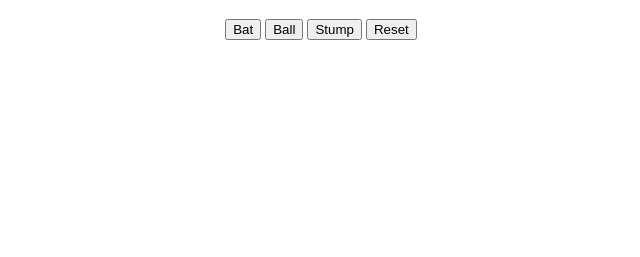
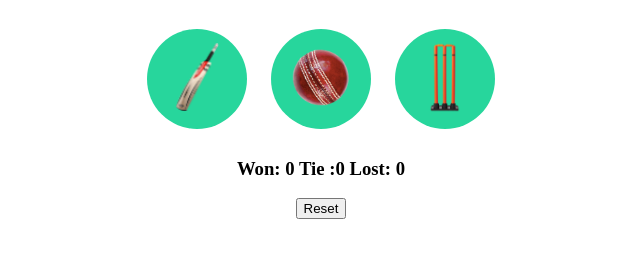
Before and after one commit to madhuSudan27/AdvanceJS, a plain HTML site: page Project/cricket project.html in a window 1280 px wide. Shown: the part 61-318 px from the top of the page, without its empty margins (319-959 px from the left). Drawn offline with Linux system fonts and the light colour scheme.

Commit message:
added some css to cricket

```diff
--- a/Exercise/cricket project.html
+++ b/Project/cricket project.html
@@ -4,35 +4,40 @@
     <meta charset="UTF-8">
     <meta name="viewport" content="width=device-width, initial-scale=1.0">
     <title>Cricket game</title>
-    <style>
-        body{
-            text-align: center;
-        }
-    </style>
+    <link rel="stylesheet" href="cricket.css">
 </head>
 <body>
     <h1>Bat Ball Stump game </h1>
-    <Button onclick="
+
+
+    <Button  class="choice-button" onclick="
         // call the function to Know  computer choise
         let computerChoice= generateComputerChoise();
         let result=getResult('Bat', computerChoice);
         outputMsg('Bat',computerChoice,result);
         "
-    >Bat</Button>
+    ><img src="image/bat.png" alt="Bat image" class="choice-img"></Button>
 
-    <Button onclick="
+    <Button class="choice-button" onclick="
         computerChoice=generateComputerChoise();
         result=getResult('Ball',computerChoice);
         outputMsg('Ball',computerChoice,result);
         "
-    >Ball</Button>
-    <Button onclick="
+    ><img src="image/ball.png" alt="Ball image" class="choice-img"></Button>
+    <Button class="choice-button" onclick="
         computerChoice= generateComputerChoise();
         result=getResult('Stump', computerChoice);
         outputMsg('Stump',computerChoice,result);
         "
-    >Stump</Button>
+    ><img src="image/stump.png" alt="Stump image" class="choice-img"></Button>
 
+    <!-- result -->
+    <h3 id="user-move"></h3>
+    <h3 id="computer-move"></h3>
+    <h3 id="result"></h3>
+    <h3 id="score"></h3>
+
+    <!-- reset button -->
     <button onclick="
     localStorage.clear();
     resetScore();
@@ -49,10 +54,10 @@
                 tie:0,
                 lost:0,
             };
-
             score.displayScore=function (){
                 return `Won: ${score.win} Tie :${score.tie} Lost: ${score.lost}`;
             }
+            outputMsg();
         }
         function generateComputerChoise(){
             // random <- will generate random number between 0 and 1 <- now mul with n <- so new rand val ( 0-n)
@@ -112,11 +117,14 @@
 
         function outputMsg( userChoice ,computerChoice,result){
             localStorage.setItem('Score',JSON.stringify(score));
-            alert(`Your have chosen ${userChoice}. Computer choise is ${computerChoice}
+            document.querySelector("#user-move").innerText=
+            userChoice ? `Your have chosen ${userChoice}` :'';
 
-            ${result}
-            ${score.displayScore()}
-            `);
+            document.querySelector("#computer-move").innerText=
+            computerChoice ? `computer has chosen ${computerChoice}` :'';
+
+            document.querySelector("#result").innerText=  result || '';
+            document.querySelector("#score").innerText= score.displayScore();
         }
 
     </script>
--- /dev/null
+++ b/Project/cricket.css
@@ -0,0 +1,17 @@
+body{
+    text-align: center;
+}
+
+.choice-button{
+    height: 100px;
+    width: 100px;
+    border: none;
+    margin: 10px;
+    border-radius:50%;
+    background-color: rgb(39, 214, 156);
+    cursor: pointer;
+
+}
+.choice-img{
+    height: 75%;;
+}
```
Also changed, not shown: Exercise/practice exercise6.html (added, +75 -0 lines), Project/image/ball.png (added), Project/image/bat.png (added), Project/image/stump.png (added).
